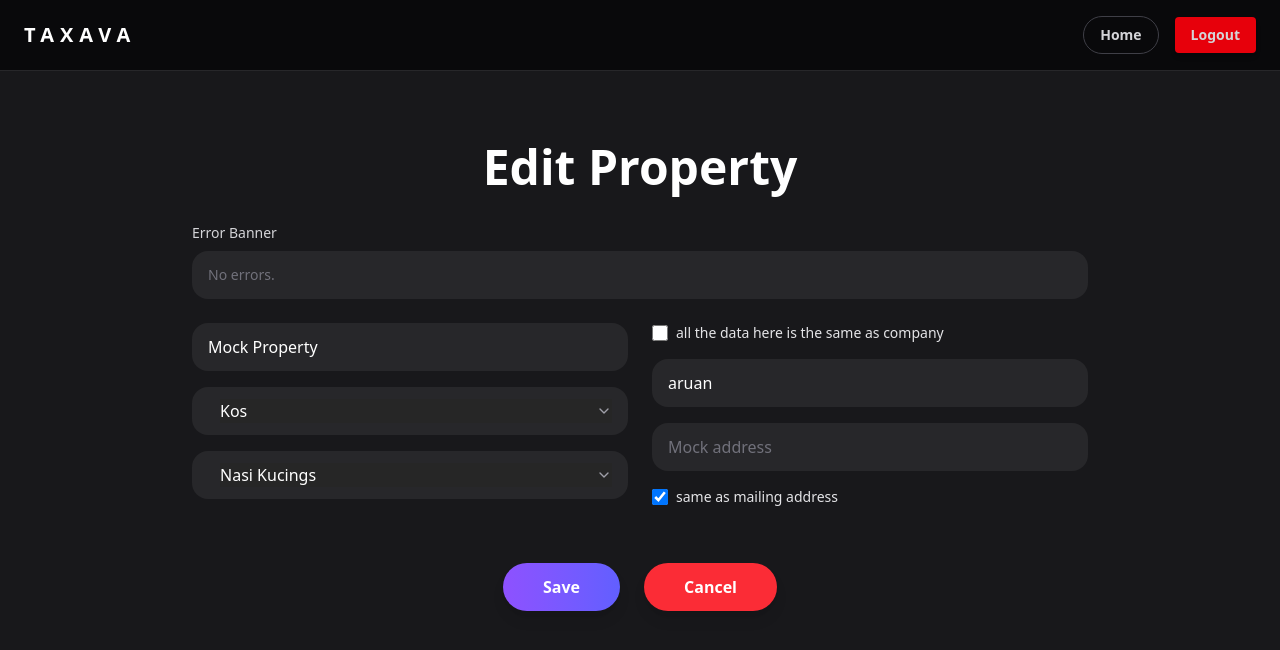
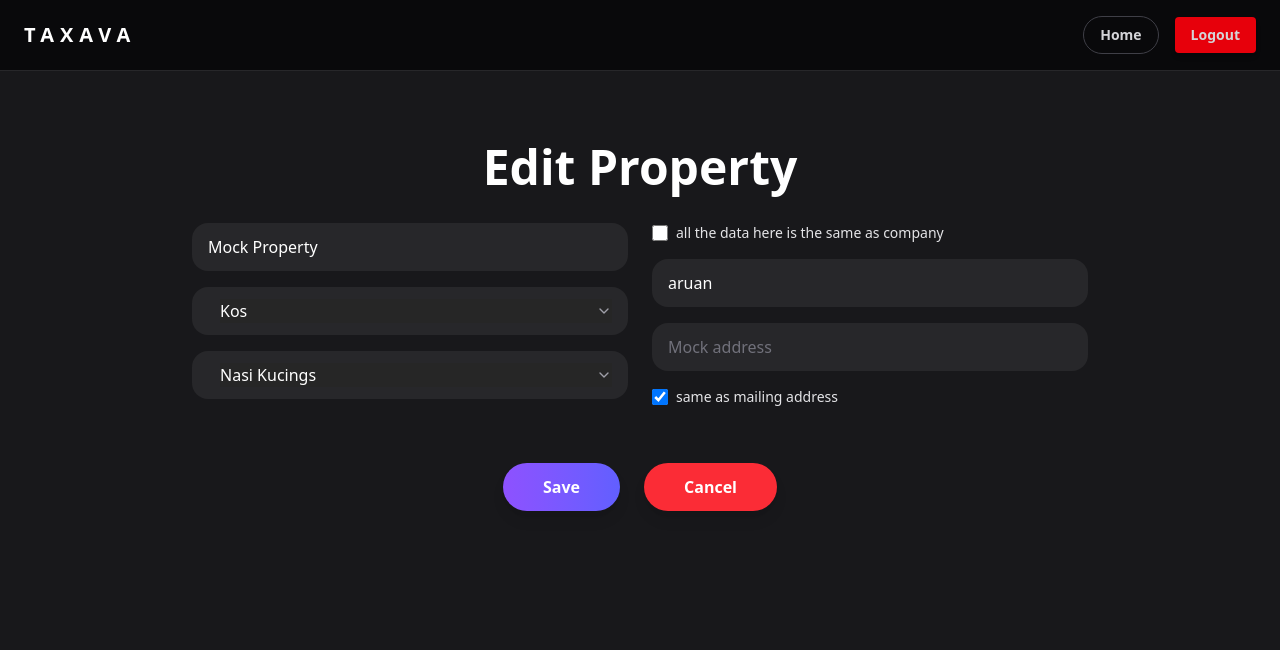
Before and after one commit to AngeliqueGabriellaHalim/Taxava, a React (Vite) app: page /edit-property/1 in a window 1280 px wide. Shown: the top 650 px of the page. Built offline with nearby package versions, Linux system fonts and the light colour scheme; sample sign-in values are in the browser's storage.

Commit message:
fix small logic on error banner

```diff
--- a/src/pages/EditProperty.tsx
+++ b/src/pages/EditProperty.tsx
@@ -233,17 +233,16 @@ const EditProperty: React.FC = () => {
             Edit Property
           </h1>
 
+
           {/* Error Banner */}
-          <div className="mb-6">
-            <p className="text-sm text-zinc-300 mb-2">Error Banner</p>
-            <div className="bg-zinc-800 rounded-2xl px-4 py-3 min-h-[48px] flex items-center text-sm text-red-300">
-              {form.error ? (
-                form.error
-              ) : (
-                <span className="text-zinc-500">No errors.</span>
-              )}
+          {form.error && (
+            <div className="mb-6">
+              <p className="text-sm text-zinc-300 mb-2">Error Banner</p>
+              <div className="bg-zinc-800 rounded-2xl px-4 py-3 min-h-[48px] flex items-center text-sm text-red-300">
+                {form.error}
+              </div>
             </div>
-          </div>
+          )}
 
           <form onSubmit={handleSubmit} className="space-y-8">
             <div className="grid grid-cols-1 md:grid-cols-2 gap-6">
```
